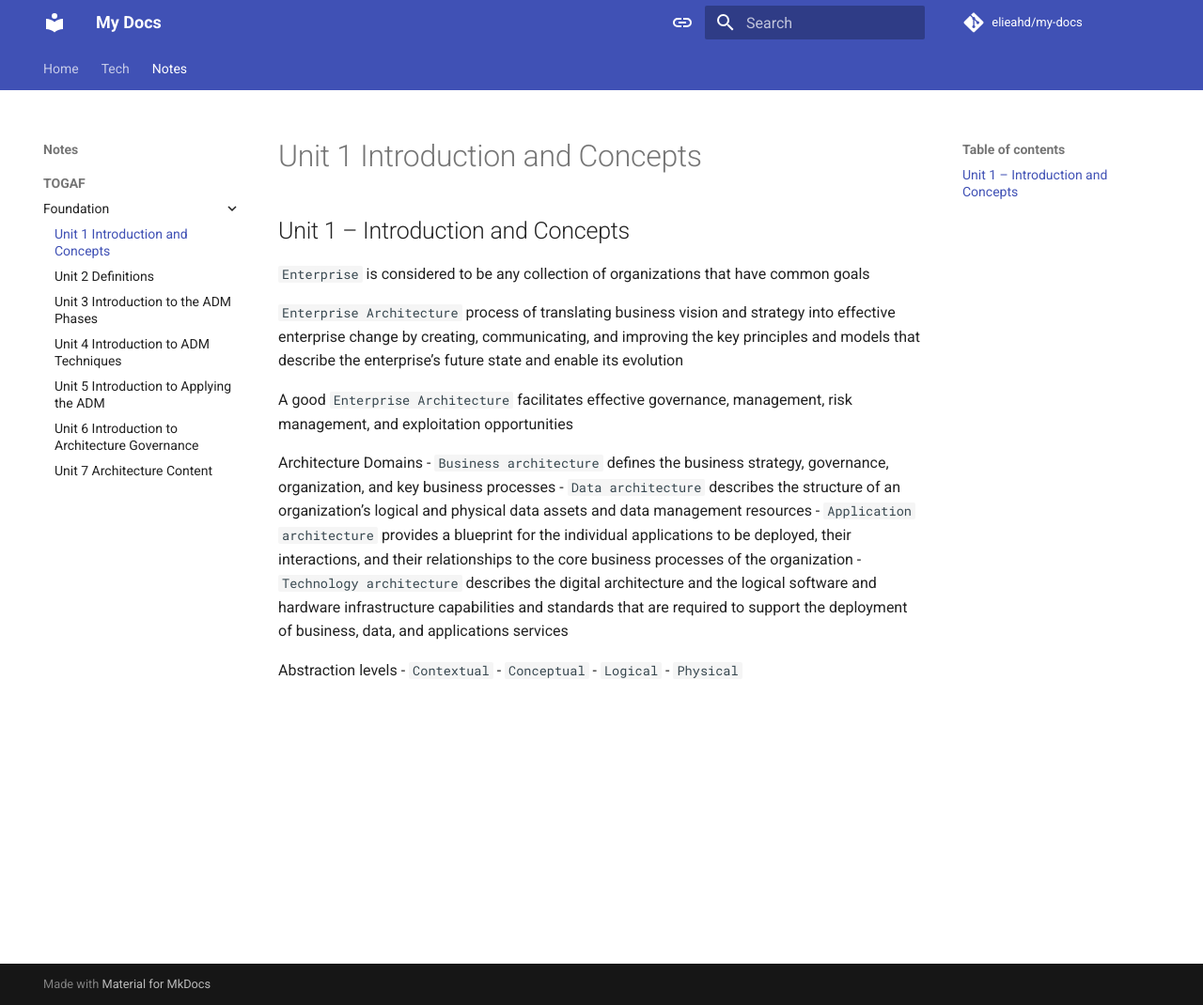
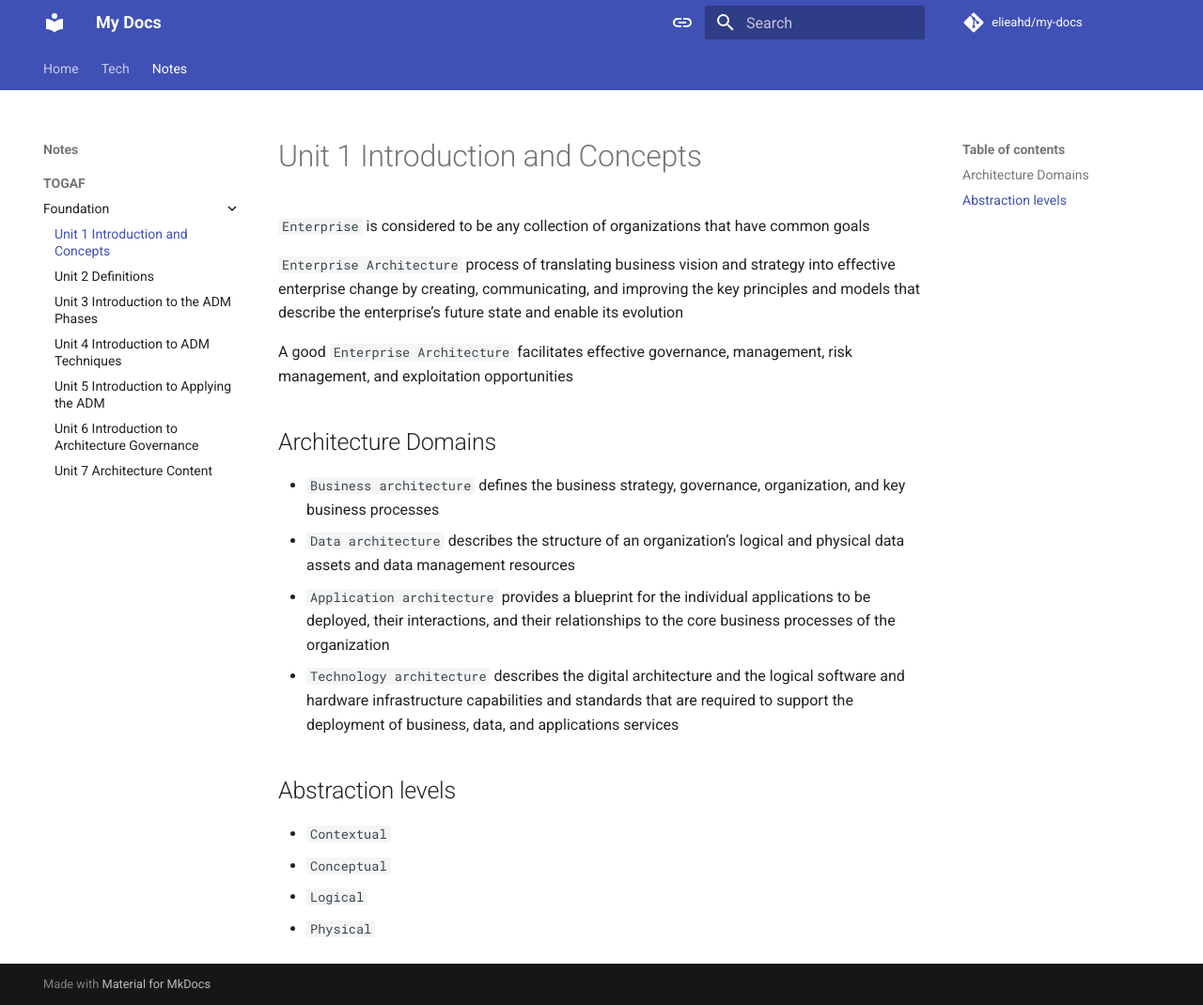
Before and after one commit to elieahd/my-docs, an MkDocs documentation site: the page built from docs/notes/togaf/foundation/unit1.md, in a window 1280 px wide and 1070 px high. Shown: the whole window at 94% size. Built offline with MkDocs 1.6.1 and Material for MkDocs 9.7.7, drawn with Linux system fonts in a browser that asks for light colours; comment, search, counter and statistics services are not loaded.

Commit message:
update togaf unit1

```diff
--- a/docs/notes/togaf/foundation/unit1.md
+++ b/docs/notes/togaf/foundation/unit1.md
@@ -1,19 +1,17 @@
-## Unit 1 – Introduction and Concepts
-
 `Enterprise` is considered to be any collection of organizations that have common goals
 
 `Enterprise Architecture` process of translating business vision and strategy into effective enterprise change by creating, communicating, and improving the key principles and models that describe the enterprise’s future state and enable its evolution
 
 A good `Enterprise Architecture` facilitates effective governance, management, risk management, and exploitation opportunities
 
-Architecture Domains
-- `Business architecture` defines the business strategy, governance, organization, and key business processes
-- `Data architecture` describes the structure of an organization’s logical and physical data assets and data management resources
-- `Application architecture` provides a blueprint for the individual applications to be deployed, their interactions, and their relationships to the core business processes of the organization
-- `Technology architecture` describes the digital architecture and the logical software and hardware infrastructure capabilities and standards that are required to support the deployment of business, data, and applications services
+## Architecture Domains
+* `Business architecture` defines the business strategy, governance, organization, and key business processes
+* `Data architecture` describes the structure of an organization’s logical and physical data assets and data management resources
+* `Application architecture` provides a blueprint for the individual applications to be deployed, their interactions, and their relationships to the core business processes of the organization
+* `Technology architecture` describes the digital architecture and the logical software and hardware infrastructure capabilities and standards that are required to support the deployment of business, data, and applications services
 
-Abstraction levels
-- `Contextual`
-- `Conceptual`
-- `Logical`
-- `Physical`
+## Abstraction levels
+* `Contextual`
+* `Conceptual`
+* `Logical`
+* `Physical`
```
